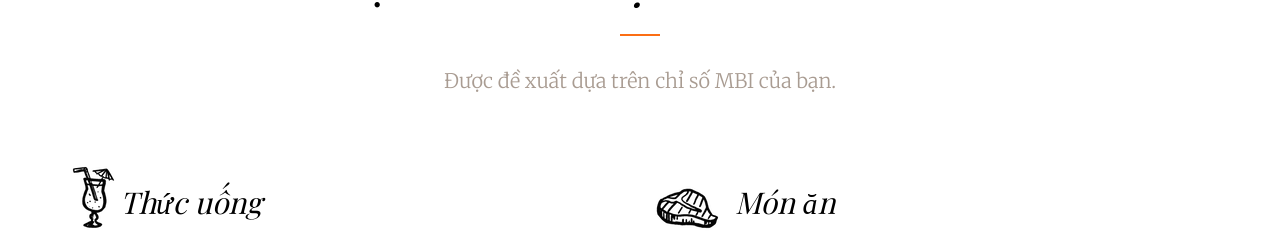
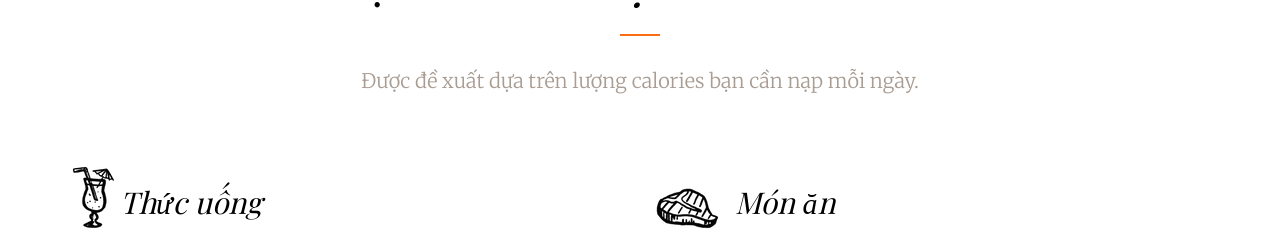
Before and after one commit to phuonguyen11/NoBoRe, a plain HTML site: page index.html in a window 1280 px wide. Shown: the part 1837-2084 px from the top of the page. Drawn offline with nearby package versions, Linux system fonts and the light colour scheme; a web font is replaced by a local one.

Commit message:
Update index.html

```diff
--- a/index.html
+++ b/index.html
@@ -119,7 +119,7 @@
 				<div class="row text-center fh5co-heading row-padded">
 					<div class="col-md-8 col-md-offset-2">
 						<h2 class="heading to-animate">Một số món bạn có thể thích</h2>
-						<p class="sub-heading to-animate">Được đề xuất dựa trên chỉ số MBI của bạn.</p>
+						<p class="sub-heading to-animate">Được đề xuất dựa trên lượng calories bạn cần nạp mỗi ngày.</p>
 					</div>
 				</div>
 				<div class="row row-padded">
```
